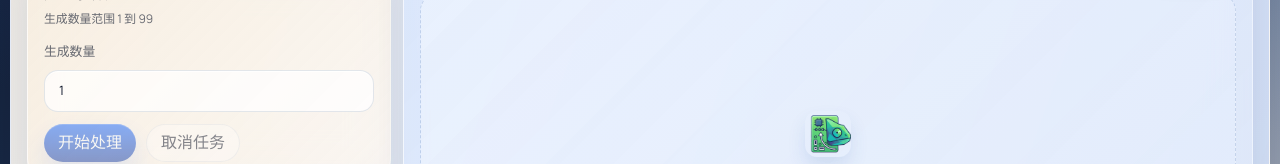
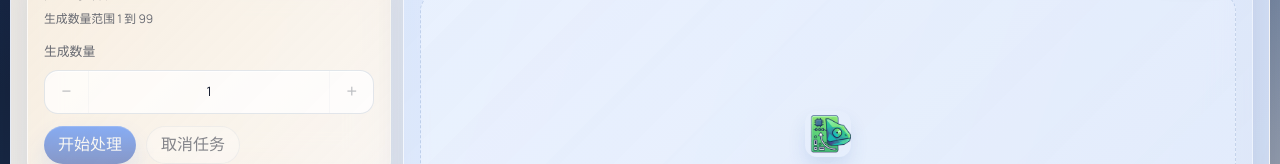
Before and after one commit to Nitmi/GhostPCB-Web, a React (Vite) app: page / in a window 1280 px wide. Shown: the part 333-497 px from the top of the page. Built offline with nearby package versions, Linux system fonts and the light colour scheme.

Commit message:
优化页面

```diff
--- a/src/app/app.css
+++ b/src/app/app.css
@@ -444,15 +444,59 @@
   font-size: 0.8rem;
 }
 
-.field-label input {
-  width: 100%;
-  min-height: 42px;
-  padding: 0 14px;
+.stepper-input {
+  display: grid;
+  grid-template-columns: 44px minmax(0, 1fr) 44px;
+  align-items: center;
   border-radius: 14px;
   border: 1px solid rgba(61, 90, 138, 0.14);
   background: rgba(255, 255, 255, 0.72);
+  box-shadow: inset 0 1px 0 rgba(255, 255, 255, 0.82);
+}
+
+.stepper-input input {
+  width: 100%;
+  min-width: 0;
+  min-height: 42px;
+  padding: 0 10px;
+  border: 0;
+  background: transparent;
   color: var(--text);
-  box-shadow: inset 0 1px 0 rgba(255, 255, 255, 0.82);
+  text-align: center;
+  appearance: textfield;
+  -moz-appearance: textfield;
+}
+
+.stepper-input input::-webkit-outer-spin-button,
+.stepper-input input::-webkit-inner-spin-button {
+  margin: 0;
+  -webkit-appearance: none;
+}
+
+.stepper-button {
+  min-height: 42px;
+  display: inline-flex;
+  align-items: center;
+  justify-content: center;
+  border: 0;
+  background: transparent;
+  color: rgba(15, 23, 42, 0.72);
+  font-size: 1.2rem;
+  line-height: 1;
+  cursor: pointer;
+}
+
+.stepper-button:first-child {
+  border-right: 1px solid rgba(61, 90, 138, 0.1);
+}
+
+.stepper-button:last-child {
+  border-left: 1px solid rgba(61, 90, 138, 0.1);
+}
+
+.stepper-button:disabled {
+  cursor: not-allowed;
+  opacity: 0.38;
 }
 
 .field-hint {
@@ -628,6 +672,11 @@
   gap: 8px;
 }
 
+.finder-list[data-single='true'] {
+  grid-template-rows: auto auto;
+  align-content: start;
+}
+
 .finder-header,
 .finder-row {
   display: grid;
@@ -648,6 +697,8 @@
   min-height: 0;
   overflow: auto;
   display: grid;
+  align-content: start;
+  grid-auto-rows: max-content;
   gap: 8px;
   padding-right: 4px;
 }
--- a/src/features/gerber-process/ui/ProcessForm.tsx
+++ b/src/features/gerber-process/ui/ProcessForm.tsx
@@ -16,6 +16,14 @@ export function ProcessForm(props: ProcessFormProps) {
   const { count, disabled, isRunning, onCountChange, onSubmit, onCancel } =
     props;
 
+  const decreaseCount = () => {
+    onCountChange(Math.max(MIN_PROCESS_COUNT, count - 1));
+  };
+
+  const increaseCount = () => {
+    onCountChange(Math.min(MAX_PROCESS_COUNT, count + 1));
+  };
+
   return (
     <section className="panel panel-muted control-panel">
       <div className="panel-head">
@@ -28,6 +36,16 @@ export function ProcessForm(props: ProcessFormProps) {
       <div className="form-grid">
         <label className="field-label">
           生成数量
+          <div className="stepper-input">
+            <button
+              type="button"
+              className="stepper-button"
+              onClick={decreaseCount}
+              disabled={disabled || count <= MIN_PROCESS_COUNT}
+              aria-label="减少生成数量"
+            >
+              −
+            </button>
             <input
               type="number"
               min={MIN_PROCESS_COUNT}
@@ -35,6 +53,16 @@ export function ProcessForm(props: ProcessFormProps) {
               value={count}
               onChange={(event) => onCountChange(Number(event.target.value))}
             />
+            <button
+              type="button"
+              className="stepper-button"
+              onClick={increaseCount}
+              disabled={disabled || count >= MAX_PROCESS_COUNT}
+              aria-label="增加生成数量"
+            >
+              +
+            </button>
+          </div>
         </label>
         <div className="form-actions">
           <button
--- a/src/features/gerber-process/ui/ResultPanel.tsx
+++ b/src/features/gerber-process/ui/ResultPanel.tsx
@@ -52,47 +52,11 @@ export function ResultPanel(props: ResultPanelProps) {
           </div>
         ) : null}
 
-        {results.length === 1 ? (
-          <div className="result-focus">
-            <div className="result-focus-card">
-              <div className="result-focus-head">
-                <img className="result-focus-icon" src="/icon.png" alt="" />
-                <div>
-                  <strong>{results[0].fileName}</strong>
-                  <p>已生成 1 个结果包，可直接下载。</p>
-                </div>
-              </div>
-
-              <div className="result-focus-meta">
-                <div>
-                  <span>文件类型</span>
-                  <strong>Gerber Archive</strong>
-                </div>
-                <div>
-                  <span>文件大小</span>
-                  <strong>{formatBytes(results[0].size)}</strong>
-                </div>
-                <div>
-                  <span>输出模式</span>
-                  <strong>ZIP Download</strong>
-                </div>
-              </div>
-
-              <div className="result-focus-actions">
-                <button
-                  type="button"
-                  className="secondary-button"
-                  onClick={() => onDownloadOne(results[0])}
-                >
-                  下载 ZIP
-                </button>
-              </div>
-            </div>
-          </div>
-        ) : null}
-
-        {results.length > 1 ? (
-          <div className="finder-list">
+        {results.length > 0 ? (
+          <div
+            className="finder-list"
+            data-single={results.length === 1}
+          >
             <div className="finder-header" aria-hidden="true">
               <span>名称</span>
               <span>大小</span>
@@ -102,7 +66,6 @@ export function ResultPanel(props: ResultPanelProps) {
               {results.map((result) => (
                 <article key={result.fileName} className="finder-row">
                   <div className="finder-name">
-                    <img className="finder-file-icon" src="/icon.png" alt="" />
                     <div>
                       <strong>{result.fileName}</strong>
                       <div className="result-meta">Gerber Archive</div>
--- a/src/features/gerber-process/ui/UploadPanel.tsx
+++ b/src/features/gerber-process/ui/UploadPanel.tsx
@@ -99,7 +99,6 @@ export function UploadPanel(props: UploadPanelProps) {
           </>
         ) : (
           <>
-            <img className="upload-selected-icon" src="/icon.png" alt="" />
             <div className="upload-copy upload-selected-copy">
               <strong>{selectedFile.name}</strong>
               <p>{formatBytes(selectedFile.size)}</p>
```
Lines whose indentation alone changed are shown as unchanged.
